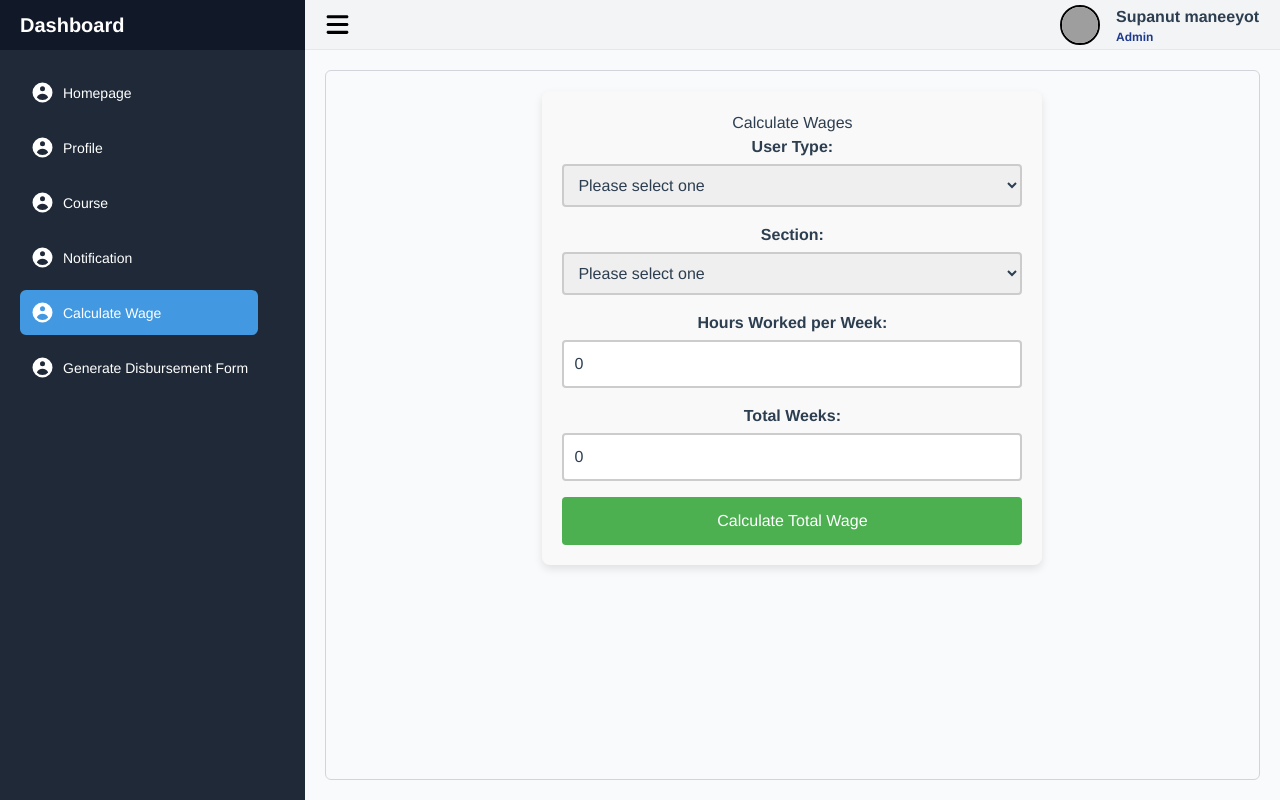
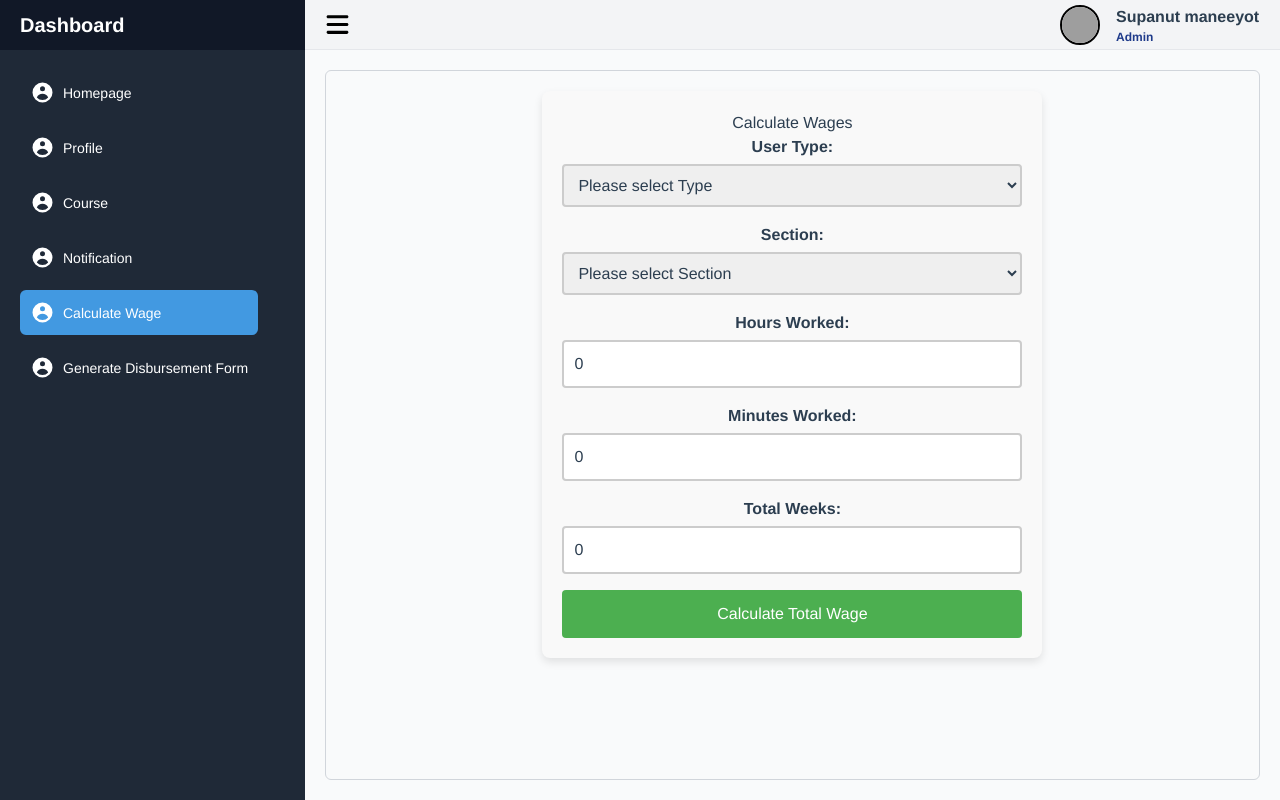
Before and after one commit to Supanutice112/Assistant_mate_Frontend, a Vue app in the folder Assistance_mate_frontend/: page /calwage in a window 1280 px wide. Built offline with nearby package versions, Linux system fonts and the light colour scheme; grey boxes are pictures that could not be loaded.

Commit message:
edit calwage add min

```diff
--- a/Assistance_mate_frontend/src/views/CalwageView.vue
+++ b/Assistance_mate_frontend/src/views/CalwageView.vue
@@ -5,7 +5,7 @@
       <div class="input-group">
         <label for="userType">User Type:</label>
         <select id="userType" v-model="userType" required>
-            <option disabled value="">Please select one</option>
+          <option disabled value="">Please select Type</option>
           <option value="undergraduate">Undergraduate</option>
           <option value="graduated">Graduated</option>
         </select>
@@ -13,21 +13,34 @@
       <div class="input-group">
         <label for="section">Section:</label>
         <select id="section" v-model="section" required>
-            <option disabled value="">Please select one</option>
+          <option disabled value="">Please select Section</option>
           <option value="thai">Thai Section</option>
           <option value="inter">Inter Section</option>
           <option value="lab" v-if="userType === 'graduated'">Lab Lecturer</option>
         </select>
       </div>
       <div class="input-group">
-          <label for="hours">Hours Worked per Week:</label>
+        <label for="hours">Hours Worked:</label>
         <input
           type="number"
           id="hours"
           v-model.number="hours"
-            min="1"
+          min="0"
           step="1"
-            placeholder="Enter hours worked per week"
+          placeholder="Enter hours worked"
+          required
+        />
+      </div>
+      <div class="input-group">
+        <label for="minutes">Minutes Worked:</label>
+        <input
+          type="number"
+          id="minutes"
+          v-model.number="minutes"
+          min="0"
+          max="59"
+          step="1"
+          placeholder="Enter minutes worked"
           required
         />
       </div>
@@ -58,6 +71,7 @@
       userType: '',
       section: '',
       hours: 0,
+      minutes: 0,
       weeks: 0,
       totalWage: null,
       rates: {
@@ -76,7 +90,8 @@
   methods: {
     calculateWage() {
       const rate = this.rates[this.userType][this.section];
-        this.totalWage = this.hours * this.weeks * rate;
+      const totalHours = this.hours + (this.minutes / 60);
+      this.totalWage = totalHours * this.weeks * rate;
     }
   }
 }
```
Lines whose indentation alone changed are shown as unchanged.
